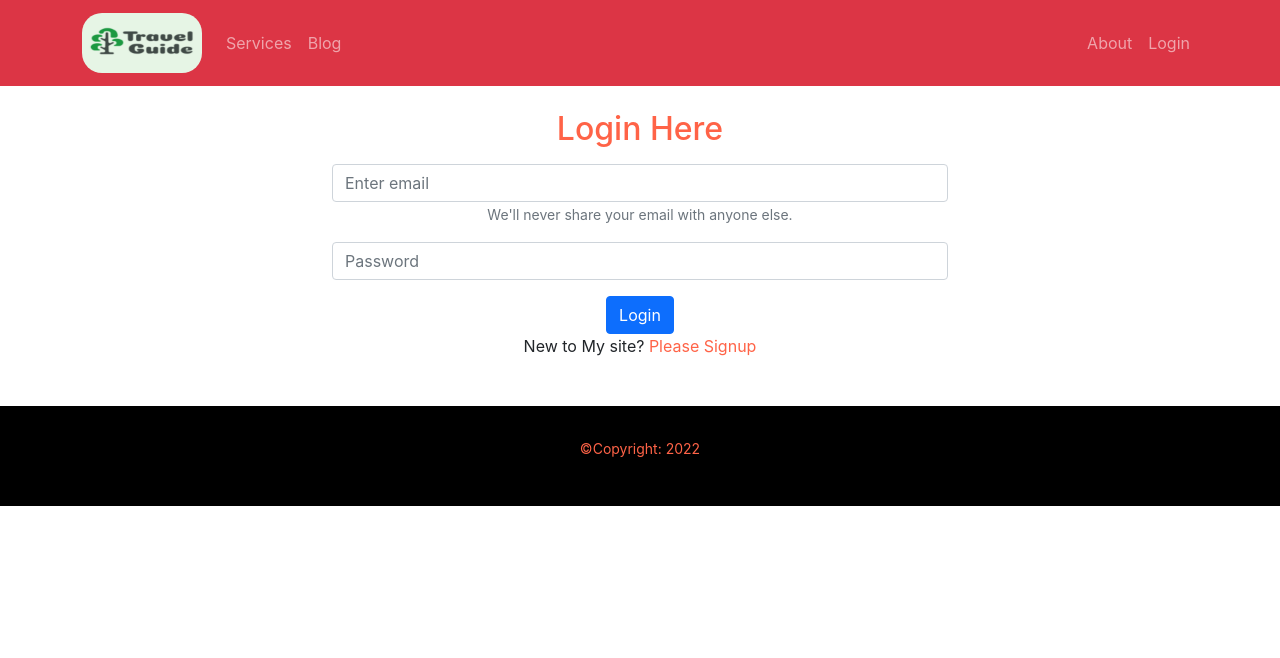
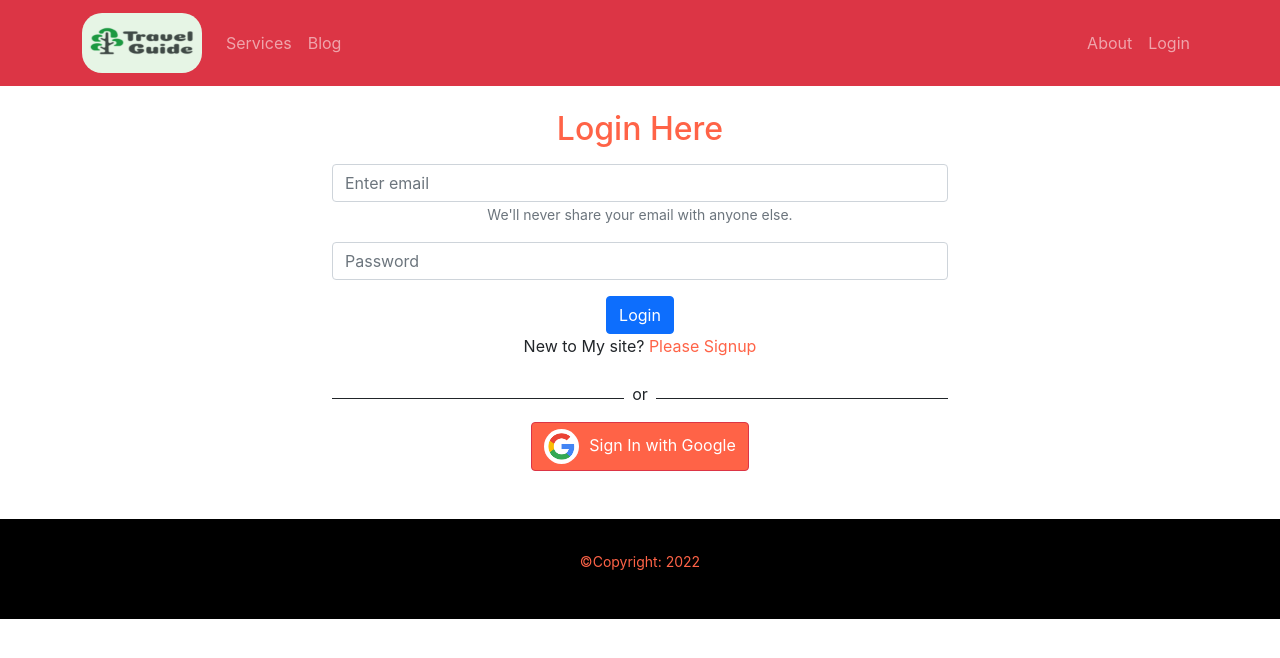
Before and after one commit to Thowhid31/independent-service-assignment-10, a React (Create React App) app: page /login in a window 1280 px wide. Shown: the top 658 px of the page. Built offline with nearby package versions, Linux system fonts and the light colour scheme; no server answers.

Commit message:
added google toggle

```diff
--- a/src/Pages/Login/Login/Login.js
+++ b/src/Pages/Login/Login/Login.js
@@ -4,6 +4,7 @@ import { useSignInWithEmailAndPassword } from 'react-firebase-hooks/auth';
 import { Link, useLocation, useNavigate } from 'react-router-dom';
 import auth from '../../../firebase.init';
 import './Login.css'
+import SocialLogin from './SocialLogin/SocialLogin';
 
 const Login = () => {
 
@@ -60,6 +61,7 @@ const Login = () => {
         </Button>
       </Form>
       <p>New to My site? <Link to='/signup' className='signup-toggle text-decoration-none' onClick={navigatorSignup}>Please Signup</Link></p>
+      <SocialLogin></SocialLogin>
     </div>
   );
 };
--- /dev/null
+++ b/src/Pages/Login/Login/SocialLogin/SocialLogin.css
@@ -0,0 +1,9 @@
+.google-button{
+    background-color: tomato;
+}
+
+.goole-logo-back{
+    background-color: white;
+    border-radius: 20px;
+    margin-right: 10px;
+}
--- /dev/null
+++ b/src/Pages/Login/Login/SocialLogin/SocialLogin.js
@@ -0,0 +1,23 @@
+import React from 'react';
+import './SocialLogin.css'
+import googleLogo from '../../../../images/HeadBanner/googlelogo.png'
+
+const SocialLogin = () => {
+    return (
+        <div>
+            <div className='d-flex align-items-center'>
+            <div style={{height: '1px'}} className='bg-dark w-50'></div>
+            <p className='mt-2 px-2'>or</p>
+            <div style={{height: '1px'}} className='bg-dark w-50'></div>
+        </div>
+            <div>
+
+                <button className='btn btn-danger google-button'>
+                    <img className='goole-logo-back' style={{width: '35px'}} src={googleLogo} alt="" />
+                    Sign In with Google</button>
+            </div>
+        </div>
+    );
+};
+
+export default SocialLogin;
```
Also changed, not shown: src/images/HeadBanner/googlelogo.png (added).
